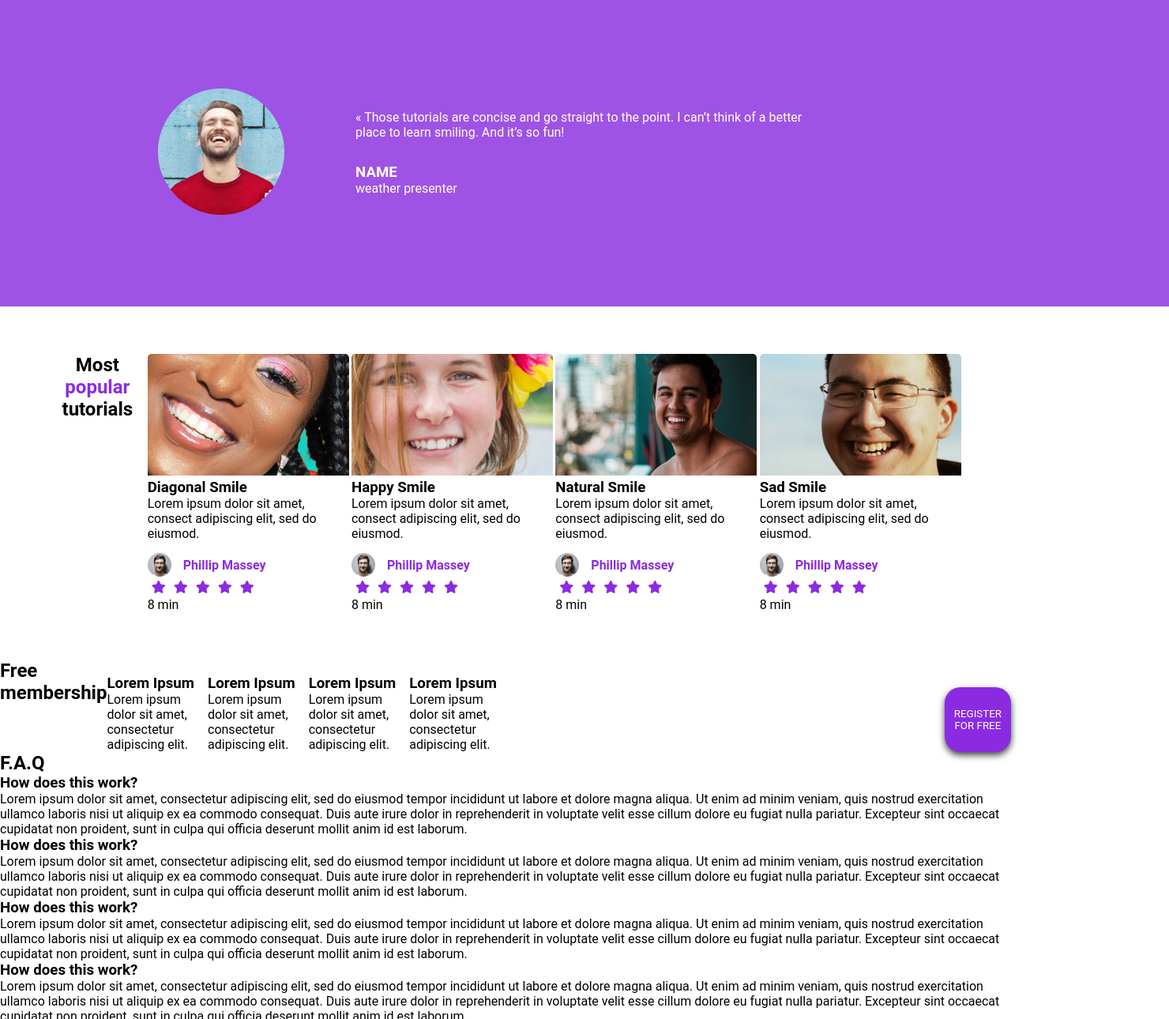
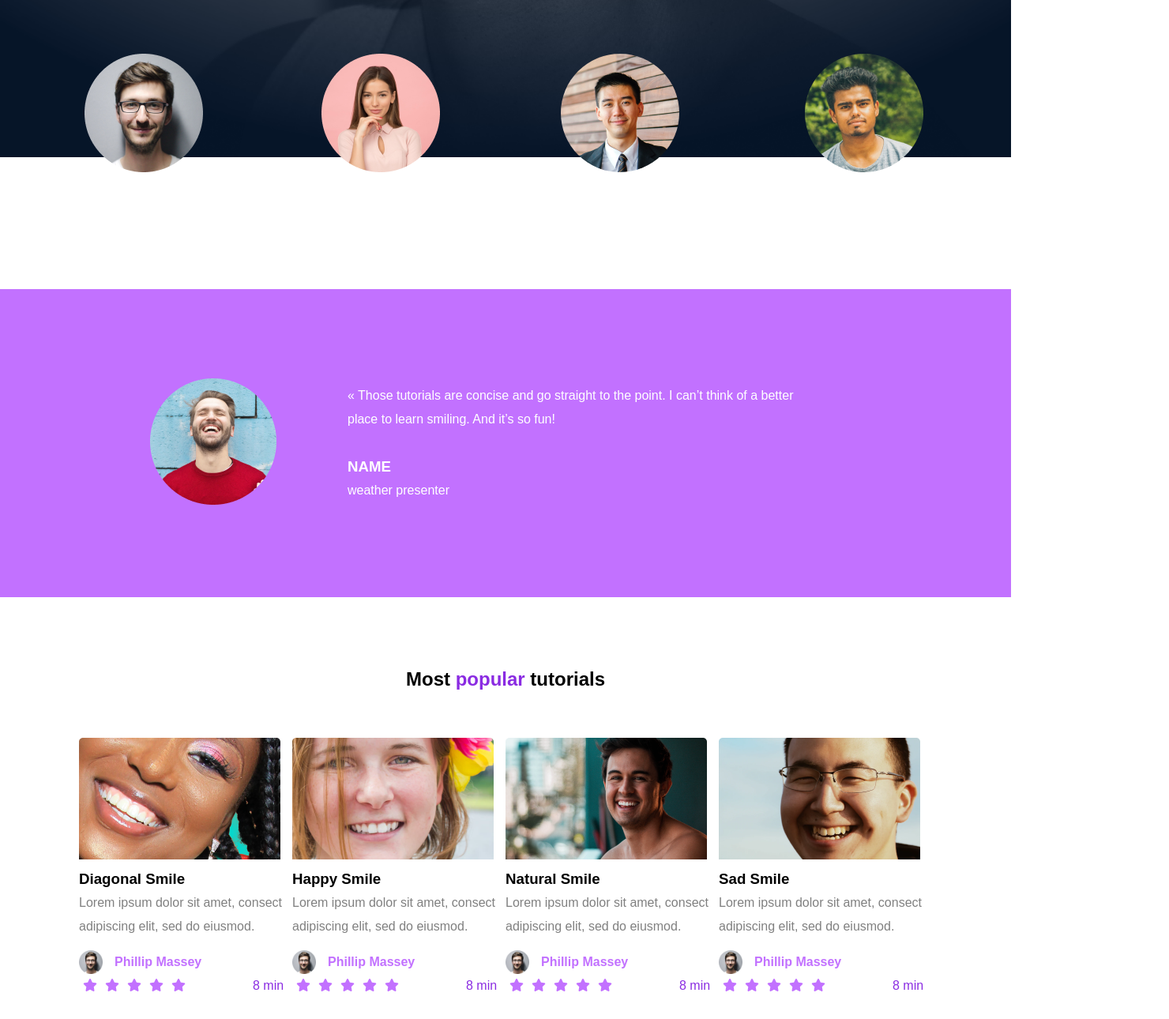
Before and after one commit to suzana1899/alx_html_css, a plain HTML site: page css_advanced/index.html in a window 1280 px wide. Shown: the part 801-2091 px from the top of the page at 79% size, 1480 px wide, since content can reach past the window. Drawn offline with Linux system fonts and the light colour scheme.

Commit message:
added smile website

```diff
--- a/css_advanced/index.html
+++ b/css_advanced/index.html
@@ -7,12 +7,15 @@
       src="https://kit.fontawesome.com/4a2b055604.js"
       crossorigin="anonymous"
     ></script>
+    <link rel="preconnect" href="https://fonts.googleapis.com">
+<link rel="preconnect" href="https://fonts.gstatic.com" crossorigin>
+<link href="https://fonts.googleapis.com/css2?family=Source+Sans+3:ital,wght@0,200..900;1,200..900&display=swap" rel="stylesheet">
     <title>Document</title>
     <link rel="stylesheet" href="styles.css" />
     <link rel="stylesheet" href="https://cdnjs.cloudflare.com/ajax/libs/font-awesome/6.6.0/css/all.min.css" integrity="sha512-Kc323vGBEqzTmouAECnVceyQqyqdsSiqLQISBL29aUW4U/M7pSPA/gEUZQqv1cwx4OnYxTxve5UMg5GT6L4JJg==" crossorigin="anonymous" referrerpolicy="no-referrer" />
   </head>
   <body>
-  <div id="container">
+    <img class="cover-img" src="CSS%20Advanced/Object.png" alt="bg" />
     <header>
       <nav>
         <img src="CSS%20Advanced/logo.png" alt="Logo" />
@@ -25,42 +28,48 @@
       </nav>
     </header>
 
-    <main id="main">
-      <section class="hero">
-        <div class="div-one">
-          <h1 style="font-size: 70px; color: white;">Get schooled</h1>
+    <main>
+      <section id="">
+        <div class="top">
+          <h1 style=" color: white;">Get schooled</h1>
+          <p>
           <span>SMILES</span>
           <span>GRIN</span>
           <span>LAUGH</span>
+          </p>
           <button>REGISTER FOR FREE</button>
         </div>
-        <div class="mother">
+        <div class="bot">
           <h2 style="color: white;"><strong style="color: blueviolet;">Learn</strong> from the pros</h2>
-          <div class="child">
+          <div class="container">
             <div class="box">
               <img src="CSS%20Advanced/1.png" alt="" />
               <h3>Phillip Massey</h3>
-              <p>« Smile of the year » 2018 - 2019</p>
+              <p>« Smile of the year »</p>
+              <p>2018 - 2019</p>
             </div>
             <div class="box">
               <img src="CSS%20Advanced/3.png" alt="" />
               <h3>Nannie Lawrence</h3>
-              <p>Best « little smile » 2017</p>
+              <p>Best « little smile » </p>
+              <p>2017</p>
             </div>
             <div class="box">
-              <img src="CSS%20Advanced/2.png" alt="" class="img"/>
+              <img src="CSS%20Advanced/2.png" alt="" class="img"/ >
               <h3>Bruce Walters</h3>
-              <p>Best « Friend Smile » live performance 2019</p>
+              <p>Best « Friend Smile » </p>
+              <p>live performance 2019</p>
             </div>
             <div class="box">
               <img src="CSS%20Advanced/4.png" alt="" />
               <h3>Henry Hughes</h3>
-              <p>« 24h smiles » winner 2016 - 2019</p>
+              <p>« 24h smiles » winner</p>
+              <p> 2016 - 2019</p>
             </div>
           </div>
 
       </section>
-    </div>
+
       <section id="purple">
         <div class="purple-img">
           <img src="CSS%20Advanced/5.png" alt="image" />
@@ -77,6 +86,7 @@
     </div>
       <section id="white">
         <h2 style="text-align: center;display: block">Most <strong style="color: blueviolet; ;">popular</strong> tutorials</h2>
+        <div class="wrap">
         <div class="white-div">
           <img src="CSS%20Advanced/9.png" alt="" />
           <h3>Diagonal Smile</h3>
@@ -93,8 +103,9 @@
             <div><i class="fa-solid fa-star"></i></div>
             <div><i class="fa-solid fa-star"></i></div>
             <div><i class="fa-solid fa-star"></i></div>
+            <p style="color: blueviolet;">8 min</p>
           </div>
-          <p>8 min</p>
+
         </div>
         <div>
           <img src="CSS%20Advanced/7.png" alt=""/>
@@ -113,8 +124,9 @@
             <div><i class="fa-solid fa-star"></i></div>
             <div><i class="fa-solid fa-star"></i></div>
             <div><i class="fa-solid fa-star"></i></div>
+            <p style="color: blueviolet;">8 min</p>
           </div>
-          <p>8 min</p>
+
 
         </div>
         <div>
@@ -133,8 +145,9 @@
             <div><i class="fa-solid fa-star"></i></div>
             <div><i class="fa-solid fa-star"></i></div>
             <div><i class="fa-solid fa-star"></i></div>
+            <p style="color: blueviolet;">8 min</p>
           </div>
-          <p>8 min</p>
+
         </div>
         <div>
           <img src="CSS%20Advanced/6.png" alt="" />
@@ -152,98 +165,96 @@
             <div><i class="fa-solid fa-star"></i></div>
             <div><i class="fa-solid fa-star"></i></div>
             <div><i class="fa-solid fa-star"></i></div>
+            <p style="color: blueviolet;">8 min</p>
           </div>
-          <p>8 min</p>
+
+        </div>
         </div>
       </section>
       <section id="darkblue">
-        <h2>Free membership</h2>
+        <h2 style="color: white;"><strong style="color: blueviolet;">Free</strong> membership</h2>
+        <div class="dark">
         <div>
-          <img src="./images/smile.svg" alt="" />
+          <img src="CSS%20Advanced/smile.png" alt="" />
           <h3>Lorem Ipsum</h3>
           <p>Lorem ipsum dolor sit amet, consectetur adipiscing elit.</p>
         </div>
         <div>
-          <img src="./images/smile.svg" alt="" />
+          <img src="CSS%20Advanced/smile.png" alt="" />
           <h3>Lorem Ipsum</h3>
           <p>Lorem ipsum dolor sit amet, consectetur adipiscing elit.</p>
         </div>
         <div>
-          <img src="./images/smile.svg" alt="" />
+          <img src="CSS%20Advanced/smile.png" alt="" />
           <h3>Lorem Ipsum</h3>
           <p>Lorem ipsum dolor sit amet, consectetur adipiscing elit.</p>
         </div>
         <div>
-          <img src="./images/smile.svg" alt="" />
+          <img src="CSS%20Advanced/smile.png" alt="" />
           <h3>Lorem Ipsum</h3>
           <p>Lorem ipsum dolor sit amet, consectetur adipiscing elit.</p>
         </div>
+        </div>
         <button>REGISTER FOR FREE</button>
+
       </section>
-      <section>
+      <section id="FAQ">
         <h2>F.A.Q</h2>
-        <div>
-          <div>
-            <div>
+        <div class="container">
+          <div class="faq-item">
             <h3>How does this work?</h3>
-            </div>
-            <div>
-              Lorem ipsum dolor sit amet, consectetur adipiscing elit, sed do
+              <p>Lorem ipsum dolor sit amet, consectetur adipiscing elit, sed do
               eiusmod tempor incididunt ut labore et dolore magna aliqua. Ut
               enim ad minim veniam, quis nostrud exercitation ullamco laboris
               nisi ut aliquip ex ea commodo consequat. Duis aute irure dolor in
               reprehenderit in voluptate velit esse cillum dolore eu fugiat
               nulla pariatur. Excepteur sint occaecat cupidatat non proident,
               sunt in culpa qui officia deserunt mollit anim id est laborum.
+            </p>
           </div>
-
-            <div>
+          <div class="faq-item">
             <h3>How does this work?</h3>
-            </div>
-            <div>
-              Lorem ipsum dolor sit amet, consectetur adipiscing elit, sed do
+              <p>Lorem ipsum dolor sit amet, consectetur adipiscing elit, sed do
               eiusmod tempor incididunt ut labore et dolore magna aliqua. Ut
               enim ad minim veniam, quis nostrud exercitation ullamco laboris
               nisi ut aliquip ex ea commodo consequat. Duis aute irure dolor in
               reprehenderit in voluptate velit esse cillum dolore eu fugiat
               nulla pariatur. Excepteur sint occaecat cupidatat non proident,
               sunt in culpa qui officia deserunt mollit anim id est laborum.
+            </p>
           </div>
-          </div>
-          <div>
-            <div>
+          <div class="faq-item">
             <h3>How does this work?</h3>
-            </div>
-            <div>
-              Lorem ipsum dolor sit amet, consectetur adipiscing elit, sed do
+              <p>Lorem ipsum dolor sit amet, consectetur adipiscing elit, sed do
               eiusmod tempor incididunt ut labore et dolore magna aliqua. Ut
               enim ad minim veniam, quis nostrud exercitation ullamco laboris
               nisi ut aliquip ex ea commodo consequat. Duis aute irure dolor in
               reprehenderit in voluptate velit esse cillum dolore eu fugiat
               nulla pariatur. Excepteur sint occaecat cupidatat non proident,
               sunt in culpa qui officia deserunt mollit anim id est laborum.
+            </p>
           </div>
-            <div>
+
+          <div class="faq-item">
             <h3>How does this work?</h3>
-            </div>
-            <div>
-              Lorem ipsum dolor sit amet, consectetur adipiscing elit, sed do
+              <p>Lorem ipsum dolor sit amet, consectetur adipiscing elit, sed do
               eiusmod tempor incididunt ut labore et dolore magna aliqua. Ut
               enim ad minim veniam, quis nostrud exercitation ullamco laboris
               nisi ut aliquip ex ea commodo consequat. Duis aute irure dolor in
               reprehenderit in voluptate velit esse cillum dolore eu fugiat
               nulla pariatur. Excepteur sint occaecat cupidatat non proident,
               sunt in culpa qui officia deserunt mollit anim id est laborum.
+            </p>
           </div>
-          </div>
+
         </div>
       </section>
     </main>
     <footer>
-      <section>
-        <div>
-          <img src="https://fakeimg.pl/250x250?text=Sample+Logo" alt="logo" />
-          <div>
+      <section id="footer">
+        <div class="bottom">
+          <img src="CSS%20Advanced/logo.png" alt="logo" />
+          <div class="icons">
             <i class="fa-brands fa-facebook"></i>
             <i class="fa-brands fa-twitter"></i>
             <i class="fa-brands fa-instagram"></i>
--- a/css_advanced/styles.css
+++ b/css_advanced/styles.css
@@ -1,12 +1,27 @@
 * {
   padding: 0;
   margin: 0;
-  font-family: "Roboto", sans-serif;
+}
+body {
+  font-family: "Source Sans Pro", sans-serif;
+}
+
+.cover-img {
+  position: absolute;
+  top: 0;
+  left: 0;
+  z-index: -1;
+  width: 100%;
+  height: 1000px;
+}
+header {
+  padding: 20px 40px;
 }
 nav {
   display: flex;
+  justify-content: space-between;
   align-items: center;
-  justify-content: space-between;
+  padding: 5px 40px 5px 40px;
 }
 ul {
   display: flex;
@@ -15,91 +30,89 @@ ul {
   padding: 0;
   margin: 0;
 }
+
 a {
   text-decoration: none;
   color: white;
 }
-header {
-  padding: 30px 80px;
+.top {
+  display: flex;
+  flex-direction: column;
+  align-items: center;
+  height: calc(100vh - 125px);
+  justify-content: center;
 }
-#container {
-  width: 100%;
-  height: 100vh;
-  background-image: url(CSS%20Advanced/Object.png);
-  background-size: cover;
-  background-position: center;
+.top h1 {
+  font-size: 110px;
 }
-.div-one {
-  padding: 50px;
-  text-align: center;
-}
-span {
-  margin: 20px;
+.top p {
+  display: flex;
+  gap: 30px;
+  margin: 10px 0 30px 0;
   color: white;
 }
 button {
-  display: block;
-  margin-left: 550px;
-  margin-top: 35px;
-  padding: 12px;
-  width: 160px;
-  background-color: blueviolet;
+  padding: 15px 20px;
+  color: black;
+  outline: none;
   border: none;
+  cursor: pointer;
+  background-color: #c271ff;
   border-radius: 20px;
   color: white;
   box-shadow: 0 4px 8px rgba(0, 0, 0, 0.75);
 }
-.mother {
+.bot {
   display: flex;
-  flex-direction: row;
-  width: 100%;
+  flex-direction: column;
+  align-items: center;
 }
-.child {
+.bot .container {
   display: flex;
-  justify-content: center;
-  gap: 10px;
+  align-items: center;
+  gap: 150px;
+  color: white;
+  padding: 86px 20px;
 }
 .img {
   border-radius: 100px;
-}
-.box {
-  width: 100%;
-}
-.box p,
-.child h3 {
-  width: 70%;
-  text-align: center;
-  color: white;
-}
-.mother h2 {
-  display: block;
-  justify-content: center;
-  align-items: center;
 }
 #purple {
   display: flex;
   gap: 50px;
   width: 100%;
-  background-color: rgb(158, 83, 228);
-  padding: 100px;
+  background-color: #c271ff;
   align-items: center;
   color: white;
+  padding-bottom: 80px;
+  padding-top: 80px;
 }
 .purple-text {
   width: 45%;
   padding: 40px;
+  line-height: 30px;
 }
 .purple-img {
-  padding-left: 100px;
+  padding-left: 190px;
 }
 .purple-text h3 {
   margin-top: 30px;
 }
 #white {
-  padding: 60px;
+  display: flex;
+  flex-direction: column;
+  align-items: center;
+  padding: 90px;
 }
-#white {
+#white p {
+  color: grey;
+}
+.wrap {
   display: flex;
+  align-items: center;
+  justify-content: space-between;
+  padding: 60px 10px 20px;
+  line-height: 30px;
 }
 .small {
   width: 30px;
@@ -107,19 +120,92 @@ button {
 .icons {
   display: flex;
 }
+.icons p {
+  margin-left: 80px;
+  color: #c271ff;
+}
 .small-div {
   display: flex;
   align-items: center;
   gap: 15px;
-  color: blueviolet;
+  color: #c271ff;
   margin-top: 15px;
 }
 .fa-star {
-  color: blueviolet;
+  color: #c271ff;
   align-items: start;
   margin: 5px;
 }
-
 #darkblue {
   display: flex;
+  flex-direction: column;
+  align-items: center;
+  background-color: rgb(7, 22, 41);
+  padding: 80px;
 }
+.dark {
+  display: flex;
+  gap: 20px;
+  color: white;
+  line-height: 30px;
+  text-align: center;
+  margin-top: 35px;
+}
+#darkblue button {
+  padding: 15px 20px;
+  color: black;
+  outline: none;
+  border: none;
+  cursor: pointer;
+  background-color: #c271ff;
+  border-radius: 20px;
+  color: white;
+  box-shadow: 0 4px 8px rgba(0, 0, 0, 0.75);
+  margin-top: 70px;
+}
+#FAQ {
+  display: flex;
+  flex-direction: column;
+  align-items: center;
+  padding: 100px;
+  padding-left: 200px;
+  font-size: 15px;
+}
+#FAQ p {
+  width: 80%;
+  line-height: 25px;
+  color: rgb(113, 111, 111);
+  font-size: 13px;
+}
+#FAQ h3 {
+  font-weight: bold;
+  margin-bottom: 25px;
+}
+#FAQ .container {
+  display: flex;
+  flex-wrap: wrap;
+}
+#FAQ .container .faq-item {
+  width: 50%;
+  margin-top: 40px;
+}
+#footer {
+  padding: 62px 180px;
+  background-color: rgb(7, 22, 41);
+}
+.bottom {
+  display: flex;
+  align-items: center;
+  justify-content: space-between;
+}
+.bottom .icons {
+  color: white;
+  gap: 15px;
+  font-size: 20px;
+}
+#footer p {
+  text-align: center;
+  margin-top: 80px;
+  color: whitesmoke;
+  font-size: 15px;
+}
```
Also changed, not shown: css_advanced/logi.jpg (deleted), 1 other file. Lines whose indentation alone changed are shown as unchanged.
